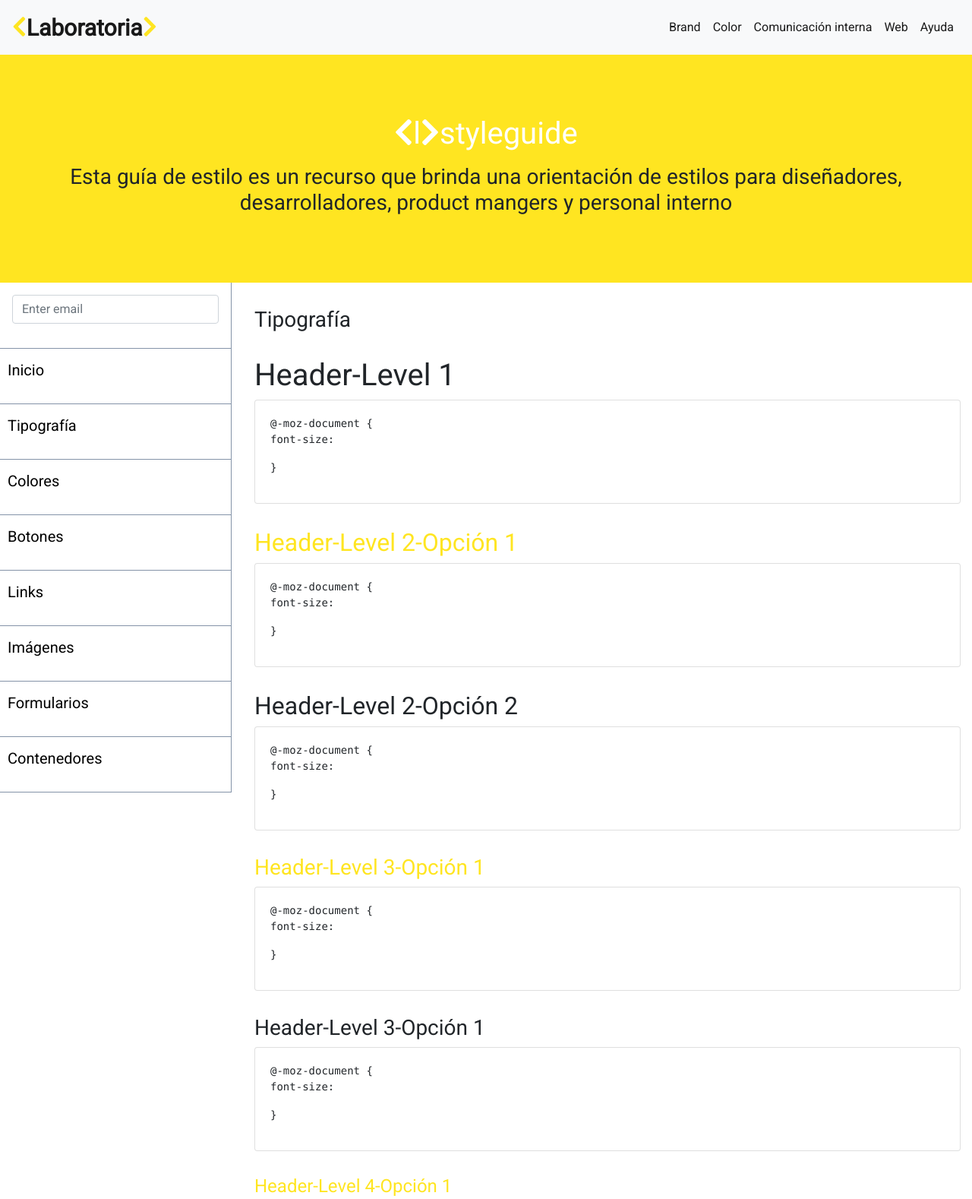
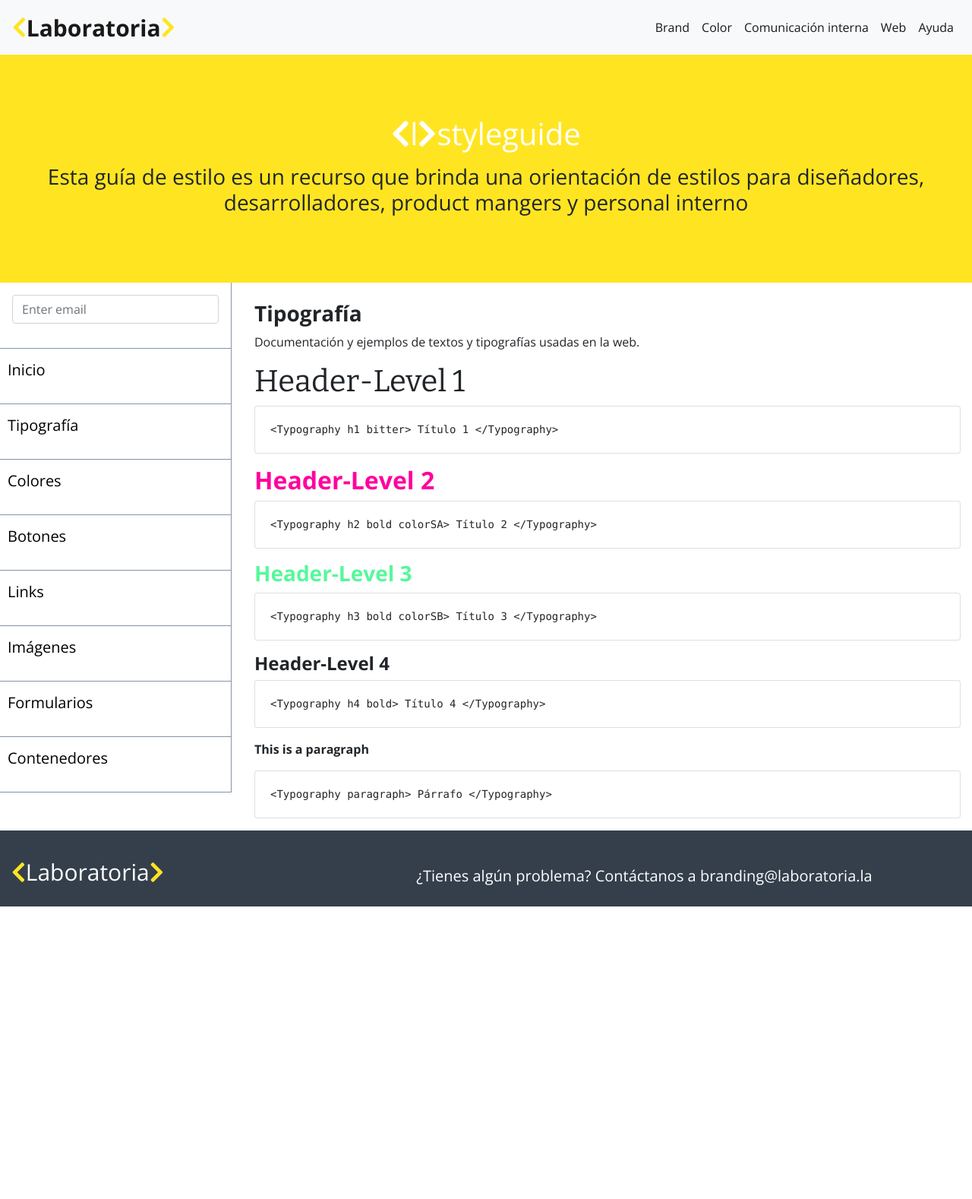
Before and after one commit to Rocciescobar/StyleGuide, a React app: page /typografia in a window 1280 px wide. Shown: the top 1578 px of the page at 76% size. After the commit the page ends 1193 px from the top, so only its background shows below. Built offline with nearby package versions, Linux system fonts and the light colour scheme.

Commit message:
Añade info al componente tipografia

```diff
--- a/public/index.html
+++ b/public/index.html
@@ -4,7 +4,7 @@
     <meta charset="UTF-8">
     <meta name="viewport" content="width=device-width, initial-scale=1.0">
     <meta http-equiv="X-UA-Compatible" content="ie=edge">
-    <link href="https://fonts.googleapis.com/css?family=Roboto" rel="stylesheet">
+    <link href="https://fonts.googleapis.com/css?family=Bitter:400,700|Open+Sans:400,700" rel="stylesheet">
     <link rel="stylesheet" href="https://maxcdn.bootstrapcdn.com/bootstrap/4.0.0/css/bootstrap.min.css" integrity="sha384-Gn5384xqQ1aoWXA+058RXPxPg6fy4IWvTNh0E263XmFcJlSAwiGgFAW/dAiS6JXm" crossorigin="anonymous">
     <title>Document</title>
   </head>
--- a/src/components/Header.js
+++ b/src/components/Header.js
@@ -3,7 +3,7 @@ import React from 'react';
 const Header = () => (
   <div>
     <nav className="navbar navbar-expand-lg navbar-light bg-light">
-      <a className="navbar-brand " href="#"><i className="fas fa-chevron-left"></i><strong>Laboratoria</strong><i className="fas fa-chevron-right"></i></a>
+      <a className="navbar-brand " href=""><i className="fas fa-chevron-left"></i><strong>Laboratoria</strong><i className="fas fa-chevron-right"></i></a>
       <button className="navbar-toggler" type="button" data-toggle="collapse" data-target="#navbarText" aria-controls="navbarText" aria-expanded="false" aria-label="Toggle navigation">
         <span className="navbar-toggler-icon"></span>
       </button>
@@ -13,19 +13,19 @@ const Header = () => (
         <span className="navbar-text">
           <ul className="navbar-nav mr-auto">
             <li className="nav-item active">
-              <a className="nav-link" href="#">Brand</a>
+              <a className="nav-link" href="">Brand</a>
             </li>
             <li className="nav-item active">
-              <a className="nav-link" href="#">Color</a>
+              <a className="nav-link" href="">Color</a>
             </li>
             <li className="nav-item active">
-              <a className="nav-link" href="#">Comunicación interna</a>
+              <a className="nav-link" href="">Comunicación interna</a>
             </li>
             <li className="nav-item active">
-              <a className="nav-link color-yellow" href="#">Web</a>
+              <a className="nav-link color-yellow" href="">Web</a>
             </li>
             <li className="nav-item active">
-              <a className="nav-link" href="#">Ayuda</a>
+              <a className="nav-link" href="">Ayuda</a>
             </li>
           </ul>
         </span>
--- a/src/components/Start.js
+++ b/src/components/Start.js
@@ -10,7 +10,7 @@ const Start = () => (
       <div className="card-body">
         <pre className="m-0">
           <code className="language-css" data-lang="css">
-            <span className="k">npm install laboratoria-style-guide</span>
+            npm install laboratoria-style-guide
           </code>
         </pre>
       </div>
--- a/src/components/Typography.js
+++ b/src/components/Typography.js
@@ -1,86 +1,67 @@
 
 import React from 'react';
 const Typography = () => (
+  <div className="my-3">
+    <h3 className="mt-4 font-weight-bold">Tipografía</h3>
+    <p>Documentación y ejemplos de textos y tipografías usadas en la web.</p>
     <div>
-    <h3 className="mg">Tipografía</h3>
-    <h1 className="mg">Header-Level 1</h1>
+      <h1 className="ff-bitter">Header-Level 1</h1>
       <div class="card">
         <div class="card-body">
-        <pre>
-          <code class="language-css" data-lang="css"><span class="k">@-moz-document </span>
-          <span class="nt">&#123; <p>font-size:</p>&#125;</span>
+          <pre className="m-0">
+            <code class="language-css" data-lang="css">
+              &lt;Typography h1 bitter&gt; Título 1 &lt;/Typography&gt;
             </code>
           </pre>
         </div>
       </div>
-  <h2 className="color-yellow mg">Header-Level 2-Opción 1</h2>
+    </div>
+    <div className="my-3">
+      <h2 className="color-fucsia font-weight-bold">Header-Level 2</h2>
       <div class="card">
         <div class="card-body">
-        <pre>
-          <code class="language-css" data-lang="css"><span class="k">@-moz-document </span>
-          <span class="nt">&#123; <p>font-size:</p>&#125;</span>
+          <pre className="m-0">
+            <code class="language-css" data-lang="css">
+              &lt;Typography h2 bold colorSA&gt; Título 2 &lt;/Typography&gt;
             </code>
           </pre>
         </div>
       </div>
-  <h2 className="mg">Header-Level 2-Opción 2</h2>
+    </div>
+    <div className="my-3">
+      <h3 className="color-green font-weight-bold">Header-Level 3</h3>
       <div class="card">
         <div class="card-body">
-        <pre>
-          <code class="language-css" data-lang="css"><span class="k">@-moz-document </span>
-          <span class="nt">&#123; <p>font-size:</p>&#125;</span>
+          <pre className="m-0">
+            <code class="language-css" data-lang="css">
+              &lt;Typography h3 bold colorSB&gt; Título 3 &lt;/Typography&gt;
             </code>
           </pre>
         </div>
       </div>
-  <h3 className="color-yellow mg">Header-Level 3-Opción 1</h3>
+    </div>
+    <div className="my-3">
+      <h4 className="font-weight-bold">Header-Level 4</h4>
       <div class="card">
         <div class="card-body">
-        <pre>
-          <code class="language-css" data-lang="css"><span class="k">@-moz-document </span>
-          <span class="nt">&#123; <p>font-size:</p>&#125;</span>
+          <pre className="m-0">
+            <code class="language-css" data-lang="css">
+              &lt;Typography h4 bold&gt; Título 4 &lt;/Typography&gt;
             </code>
           </pre>
         </div>
       </div>
-  <h3 className="mg">Header-Level 3-Opción 1</h3>
+    </div>
+    <div className="my-3">
+      <p className="font-weight-bold">This is a paragraph</p>
       <div class="card">
         <div class="card-body">
-        <pre>
-          <code class="language-css" data-lang="css"><span class="k">@-moz-document </span>
-          <span class="nt">&#123; <p>font-size:</p>&#125;</span>
+          <pre className="m-0">
+            <code class="language-css" data-lang="css">
+              &lt;Typography paragraph&gt; Párrafo &lt;/Typography&gt;
             </code>
           </pre>
         </div>
-  </div>
-  <h4 className="color-yellow mg">Header-Level 4-Opción 1</h4>
-    <div class="card">
-      <div class="card-body">
-        <pre>
-          <code class="language-css" data-lang="css"><span class="k">@-moz-document </span>
-          <span class="nt">&#123; <p>font-size:</p>&#125;</span>
-        </code>
-      </pre>
-    </div>
-  </div>
-  <h4 className="mg">Header-Level 4-Opción 2</h4>
-    <div class="card">
-      <div class="card-body">
-        <pre>
-          <code class="language-css" data-lang="css"><span class="k">@-moz-document </span>
-          <span class="nt">&#123; <p>font-size:</p>&#125;</span>
-        </code>
-      </pre>
-    </div>
-  </div>
-  <p className="mg">This is paragraph</p>
-    <div class="card">
-      <div class="card-body">
-        <pre>
-          <code class="language-css" data-lang="css"><span class="k">@-moz-document </span>
-          <span class="nt">&#123; <p>font-size:</p>&#125;</span>
-        </code>
-      </pre>
       </div>
     </div>
   </div>
--- a/src/index.css
+++ b/src/index.css
@@ -1,8 +1,12 @@
-body {
+* {
   margin: 0;
   padding: 0;
   box-sizing: border-box;
-  font-family: 'Roboto', sans-serif;
+  font-family: 'Open Sans', sans-serif;
+}
+
+.ff-bitter {
+  font-family: 'Bitter', serif;
 }
 
 .line{
--- a/src/index.js
+++ b/src/index.js
@@ -1,5 +1,4 @@
 import React from 'react';
-import { Provider } from 'react-redux';
 import { render } from 'react-dom';
 import { BrowserRouter } from 'react-router-dom'
 import App from './components/App';
```
Lines whose indentation alone changed are shown as unchanged.
